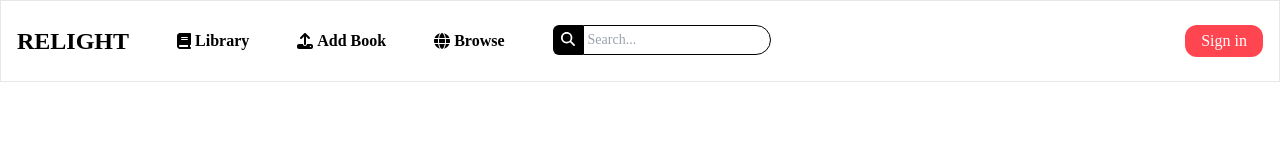
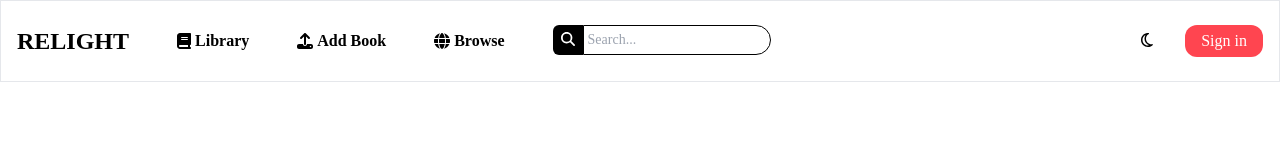
Before and after one commit to kkumber/RELIGHT, a React (Vite) app: page /login in a window 1280 px wide. Shown: the top 160 px of the page. Built offline with nearby package versions, Linux system fonts and the light colour scheme; a web font is replaced by a local one.

Commit message:
added dark mode toggler

```diff
--- /dev/null
+++ b/src/components/UI/DarkModeToggle.tsx
@@ -0,0 +1,27 @@
+import { useEffect, useState } from "react";
+import { FontAwesomeIcon } from "@fortawesome/react-fontawesome";
+import { faSun, faMoon } from "@fortawesome/free-regular-svg-icons";
+
+const DarkModeToggle = () => {
+  const [isDark, setIsDark] = useState(
+    localStorage.getItem("theme") === "dark"
+  );
+
+  useEffect(() => {
+    if (isDark) {
+      document.documentElement.classList.add("dark");
+      localStorage.setItem("theme", "dark");
+    } else {
+      document.documentElement.classList.remove("dark");
+      localStorage.setItem("theme", "light");
+    }
+  }, [isDark]);
+
+  return (
+    <button onClick={() => setIsDark(!isDark)}>
+      <FontAwesomeIcon icon={isDark ? faSun : faMoon} />
+    </button>
+  );
+};
+
+export default DarkModeToggle;
--- a/src/components/layout/Navigation.tsx
+++ b/src/components/layout/Navigation.tsx
@@ -10,6 +10,7 @@ import {
   faGlobe,
 } from "@fortawesome/free-solid-svg-icons";
 import useFetch from "../../hooks/useFetch";
+import DarkModeToggle from "../UI/DarkModeToggle";
 
 const Navigation = () => {
   const { accessToken, setAccessToken } = useAccessTokenContext();
@@ -22,7 +23,7 @@ const Navigation = () => {
   };
 
   return (
-    <nav className="flex md:justify-between p-4 flex-col overflow-hidden border-[1px] mb-4">
+    <nav className="flex md:justify-between p-4 flex-col overflow-hidden border-[1px] mb-4 dark:text-white dark:bg-gray-800">
       {/* Navigations */}
       <div className="md:hidden">
         <button onClick={() => setIsOpen(!isOpen)}>
@@ -57,6 +58,9 @@ const Navigation = () => {
           </li>
         </div>
         <div className="flex gap-8 my-2">
+          <button>
+            <DarkModeToggle />
+          </button>
           <Link to="/login">
             <button
               onClick={accessToken ? () => handleSignout() : undefined}
--- a/tailwind.config.js
+++ b/tailwind.config.js
@@ -3,6 +3,7 @@ module.exports = {
   content: [
     "./src/**/*.{html,js,jsx,ts,tsx}", // Include all React component files
   ],
+  darkMode: "class", // or "media"
   theme: {
     extend: {
       fontFamily: {
```
